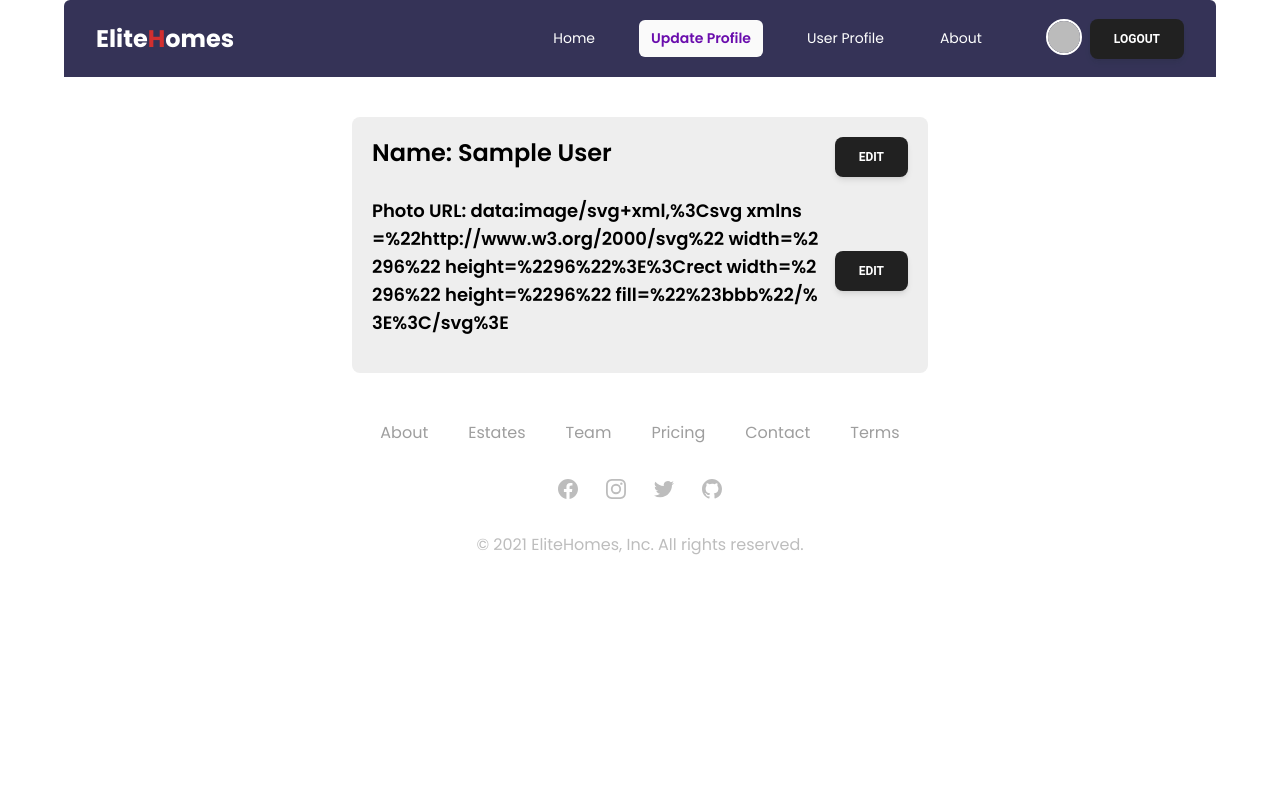
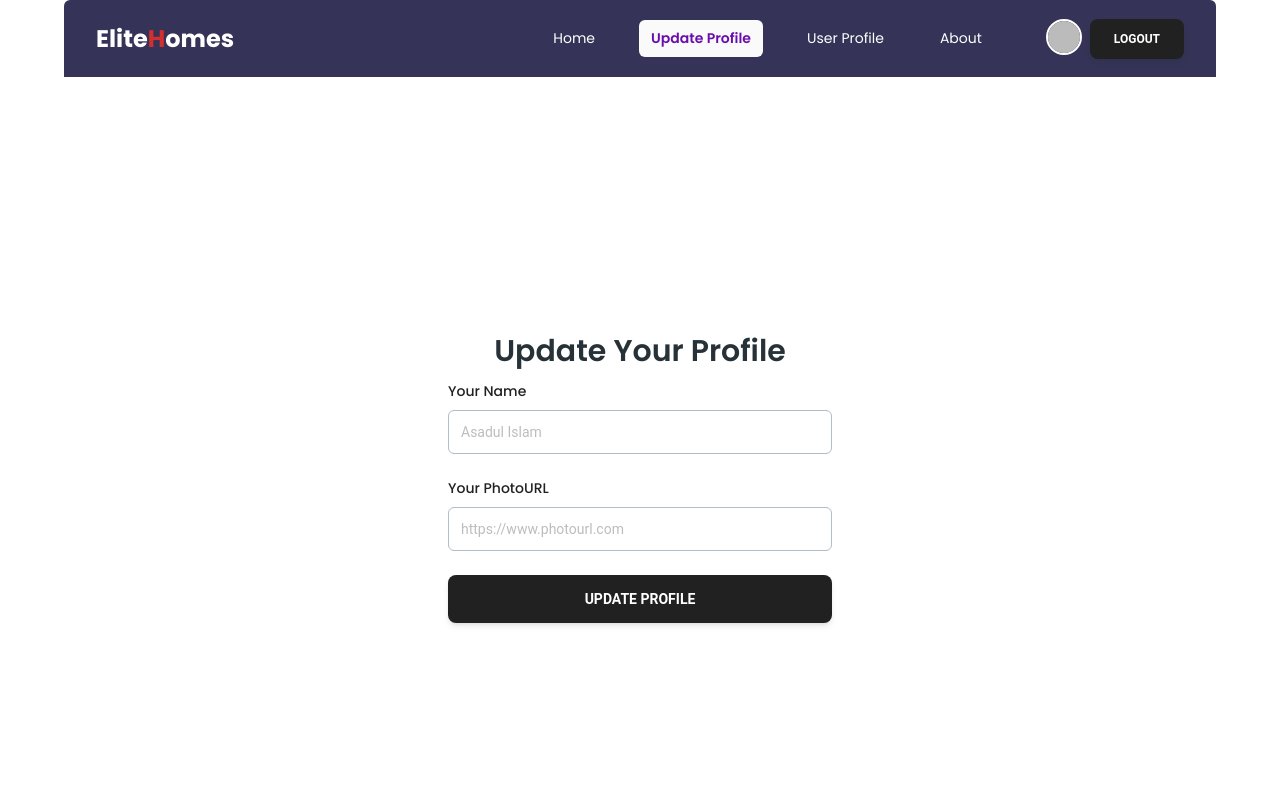
Before and after one commit to Asad9340/Elite-Homes, a React (Vite) app: page /updateprofile in a window 1280 px wide. Shown: the top 800 px of the page. Built offline with nearby package versions, Linux system fonts and the light colour scheme; no server answers; sample sign-in values are in the browser's storage.

Commit message:
updated user profile section

```diff
--- a/src/Firebase/AuthProvider.jsx
+++ b/src/Firebase/AuthProvider.jsx
@@ -49,14 +49,9 @@ function AuthProvider({ children }) {
   };
 
   //update profile
-  const userNameUpdate = name => {
+  const updateUserProfile = (name, profile) => {
     return updateProfile(auth.currentUser, {
       displayName: name,
-    });
-  };
-  //update profile
-  const userProfileUpdate = profile => {
-    return updateProfile(auth.currentUser, {
       photoURL: profile,
     });
   };
@@ -78,8 +73,7 @@ function AuthProvider({ children }) {
     createUser,
     loginUser,
     logOut,
-    userProfileUpdate,
-    userNameUpdate,
+    updateUserProfile,
     loading,
   };
   return (
--- a/src/SignUp/SignUp.jsx
+++ b/src/SignUp/SignUp.jsx
@@ -7,8 +7,7 @@ import { Input } from '@material-tailwind/react';
 import { EyeIcon, EyeSlashIcon } from '@heroicons/react/24/solid';
 function SignUp() {
   const [error, setError] = useState('');
-  const { createUser, setUser, userNameUpdate, userProfileUpdate } =
-    useContext(AuthContext);
+  const { createUser, setUser, updateUserProfile } = useContext(AuthContext);
   const [passwordShown, setPasswordShown] = useState(false);
   const togglePasswordVisiblity = () => setPasswordShown(cur => !cur);
   const navigate = useNavigate();
@@ -33,17 +32,13 @@ function SignUp() {
     }
     createUser(email, password)
       .then(result => {
-        userNameUpdate(name)
-          .then(() => {
-            userProfileUpdate(profile)
+            updateUserProfile(name,profile)
               .then(() => {
                 setUser(result.user);
                 toast.success('Successfully Created Account!');
                 navigate('/');
               })
               .catch(err => console.log(err));
-          })
-          .catch(err => console.log(err));
       })
       .catch(error => console.log(error.message));
   };
--- a/src/components/UpdateProfile/UpdateProfile.jsx
+++ b/src/components/UpdateProfile/UpdateProfile.jsx
@@ -1,124 +1,90 @@
-import { useContext, useRef, useState } from 'react';
+import { Helmet } from 'react-helmet';
+import { Typography, Input, Button } from '@material-tailwind/react';
+import { useContext } from 'react';
 import { AuthContext } from '../../Firebase/AuthProvider';
-import { Button } from '@material-tailwind/react';
-import { Helmet } from 'react-helmet';
 import toast from 'react-hot-toast';
-function UpdateProfile() {
-  const { user, userProfileUpdate, userNameUpdate } = useContext(AuthContext);
-  const { displayName, photoURL } = user;
-  const [name, setName] = useState(false);
-  const [photo, setPhoto] = useState(false);
-  const nameRef = useRef(null);
-  const photoRef = useRef(null);
-  const handleNameEdit = () => {
-    setName(!name);
-  };
-  const handlePhotoEdit = () => {
-    setPhoto(!photo);
-  };
-  const handleNameUpdate = (e) => {
+
+export function UpdateProfile() {
+  const { updateUserProfile } = useContext(AuthContext);
+  const handleUpdate = (e)=> {
     e.preventDefault();
-    const name = nameRef.current.value;
-    userNameUpdate(name)
-      .then(() => {
-        toast.success('success name change');
-
-      })
-      .catch(() => console.log('error'));
-  };
-  const handleProfileUpdate = () => {
-    const profile = photoRef.current.value;
-    userProfileUpdate(profile)
-      .then(() => {
-        console.log('success image change');
-      })
-      .catch(() => console.log('error'));
-  };
+    const name = e.target.name.value;
+    const profile = e.target.photo.value;
+    if (name && profile) {
+          updateUserProfile(name, profile)
+            .then(() => {
+              toast.success('Successfully Name and Email changed!');
+            })
+            .catch(err => console.log(err));
+    }
+    else {
+      toast.error('Please Enter Name and PhotoURL');
+    }
+  }
   return (
     <>
-      {' '}
       <Helmet>
         <meta charSet="utf-8" />
         <title>Elite Homes | Update Profile</title>
         <link rel="canonical" href="http://mysite.com/example" />
       </Helmet>
-      <div className="mt-10 flex justify-center max-w-xl mx-auto bg-gray-200 p-5 rounded-lg">
-        <form className="flex flex-col w-full space-y-3">
-          <div>
-            <div className="flex justify-between items-center gap-2 mb-2">
-              <div>
-                <h2 className="text-2xl font-semibold mb-2">
-                  Name: {displayName}{' '}
-                </h2>
-              </div>
-              <div>
-                <Button onClick={handleNameEdit} variant="filled">
-                  Edit
-                </Button>
-              </div>
+      <section className="grid text-center h-screen items-center p-8">
+        <div>
+          <Typography variant="h3" color="blue-gray" className="mb-2 font-display">
+            Update Your Profile
+          </Typography>
+
+          <form onSubmit={handleUpdate} className="mx-auto max-w-[24rem] text-left">
+            <div className="mb-6">
+              <label htmlFor="name">
+                <Typography
+                  variant="small"
+                  className="mb-2 block font-medium text-gray-900 font-display"
+                >
+                  Your Name
+                </Typography>
+              </label>
+              <Input
+                id="name"
+                color="gray"
+                size="lg"
+                type="name"
+                name="name"
+                placeholder="Asadul Islam"
+                className="w-full placeholder:opacity-100 focus:border-t-primary border-t-blue-gray-200"
+                labelProps={{
+                  className: 'hidden',
+                }}
+              />
             </div>
-            <div
-              className={
-                name
-                  ? 'inline-flex relative w-full h-10 rounded-lg bg-gray-300  placeholder:text-gray-700'
-                  : 'hidden relative w-full h-10 rounded-lg bg-gray-300  placeholder:text-gray-700'
-              }
-            >
-              <input
-                className="w-full h-10 rounded-lg bg-gray-300 pl-4 placeholder:text-gray-700"
-                type="text"
-                ref={nameRef}
-                name="name"
-                placeholder="Update Name"
+            <div className="mb-6">
+              <label htmlFor="photo">
+                <Typography
+                  variant="small"
+                  className="mb-2 block font-medium text-gray-900 font-display"
+                >
+                  Your PhotoURL
+                </Typography>
+              </label>
+              <Input
+                id="photo"
+                color="gray"
+                size="lg"
+                type="photo"
+                name="photo"
+                placeholder="https://www.photourl.com"
+                className="w-full placeholder:opacity-100 focus:border-t-primary border-t-blue-gray-200"
+                labelProps={{
+                  className: 'hidden',
+                }}
               />
-              <Button
-                onClick={handleNameUpdate}
-                type="button"
-                className="absolute right-0"
-              >
-                Update
-              </Button>
             </div>
-          </div>
-          <div>
-            <div className="flex justify-between items-center gap-2 mb-2 ">
-              <div>
-                {' '}
-                <h2 className="text-lg font-semibold mb-2 break-all">
-                  Photo URL: {photoURL}{' '}
-                </h2>
-              </div>
-              <div>
-                <Button onClick={handlePhotoEdit} variant="filled">
-                  Edit
-                </Button>
-              </div>
-            </div>
-            <div
-              className={
-                photo
-                  ? 'inline-flex relative w-full h-10 rounded-lg bg-gray-300  placeholder:text-gray-700'
-                  : 'hidden relative w-full h-10 rounded-lg bg-gray-300  placeholder:text-gray-700'
-              }
-            >
-              <input
-                className="w-full h-10 rounded-lg bg-gray-300 pl-4 placeholder:text-gray-700"
-                placeholder="Update PhotoURL"
-                type="text"
-                ref={photoRef}
-                name="photoURL"
-              />
-              <Button
-                onClick={handleProfileUpdate}
-                type="submit"
-                className="absolute right-0"
-              >
-                Update
-              </Button>
-            </div>
-          </div>
-        </form>
-      </div>
+            <Button type='submit' color="gray" size="lg" className="mt-6" fullWidth>
+              Update Profile
+            </Button>
+          </form>
+        </div>
+      </section>
     </>
   );
 }
```
